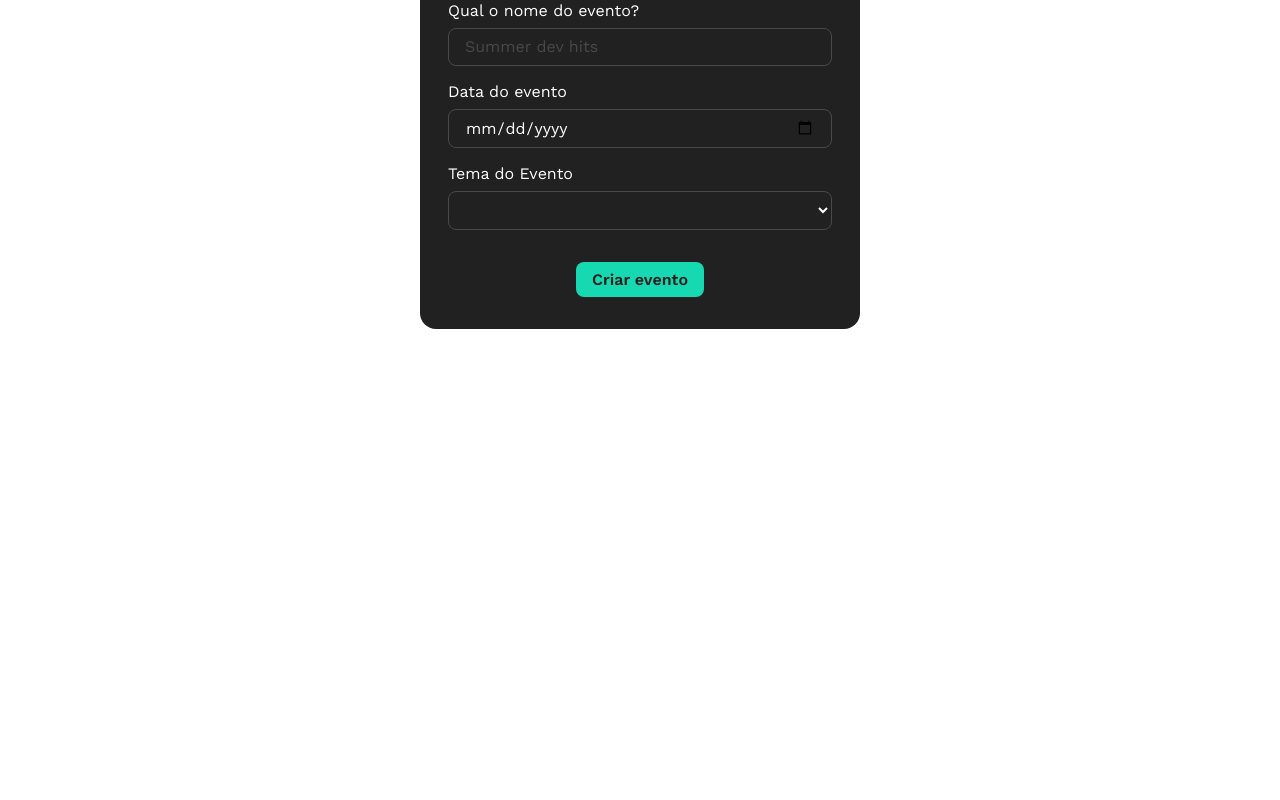
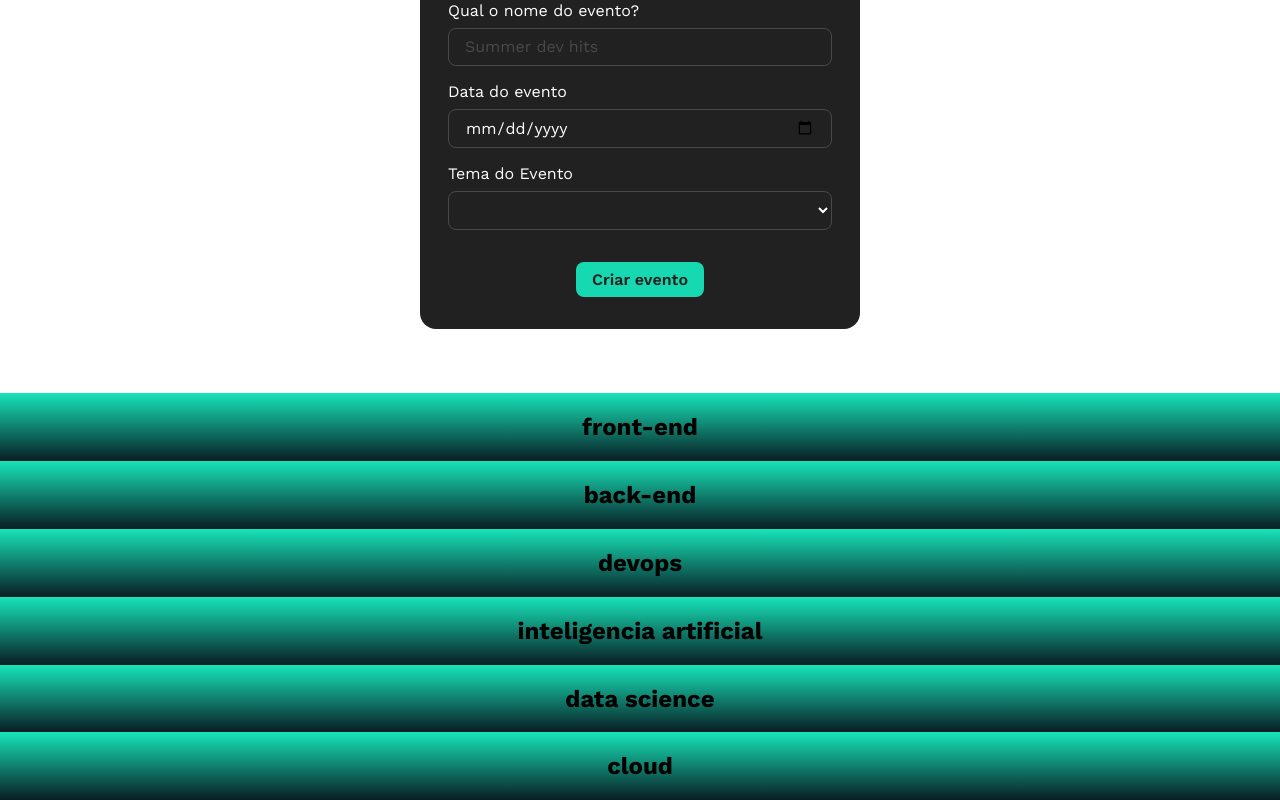
Before and after one commit to pedrohg99/react-projeto-tecboard, a React (Vite) app: page / in a window 1280 px wide. Shown: the part 836-1636 px from the top of the page. Before the commit the page ends 1229 px from the top, so only its background shows below. Built offline with nearby package versions, Linux system fonts and the light colour scheme.

Commit message:
criando componente tema

```diff
--- a/src/App.jsx
+++ b/src/App.jsx
@@ -1,9 +1,36 @@
-import './App.css'
-import { FormularioDeEvento } from './componentes/FormularioDeEvento'
+import "./App.css";
+import { FormularioDeEvento } from "./componentes/FormularioDeEvento";
+import { Tema } from "./componentes/Tema";
 
 // no react componentes são FUNÇÕES
 
 function App() {
+  const temas = [
+    {
+      id: 1,
+      nome: "front-end",
+    },
+    {
+      id: 2,
+      nome: "back-end",
+    },
+    {
+      id: 3,
+      nome: "devops",
+    },
+    {
+      id: 4,
+      nome: "inteligencia artificial",
+    },
+    {
+      id: 5,
+      nome: "data science",
+    },
+    {
+      id: 6,
+      nome: "cloud",
+    },
+  ];
 
   return (
     <main>
@@ -14,8 +41,26 @@ function App() {
         <img src="/banner.png" alt="" />
       </section>
       <FormularioDeEvento />
+      <section>
+        <Tema tema={temas[0]} />
+      </section>
+      <section>
+        <Tema tema={temas[1]} />
+      </section>
+      <section>
+        <Tema tema={temas[2]} />
+      </section>
+      <section>
+        <Tema tema={temas[3]} />
+      </section>
+      <section>
+        <Tema tema={temas[4]} />
+      </section>
+      <section>
+        <Tema tema={temas[5]} />
+      </section>
     </main>
-  )
+  );
 }
 
-export default App
+export default App;
--- /dev/null
+++ b/src/componentes/Tema/index.jsx
@@ -0,0 +1,4 @@
+export function Tema ({ tema }) {
+
+    return <h2>{tema.nome}</h2>
+}
```
